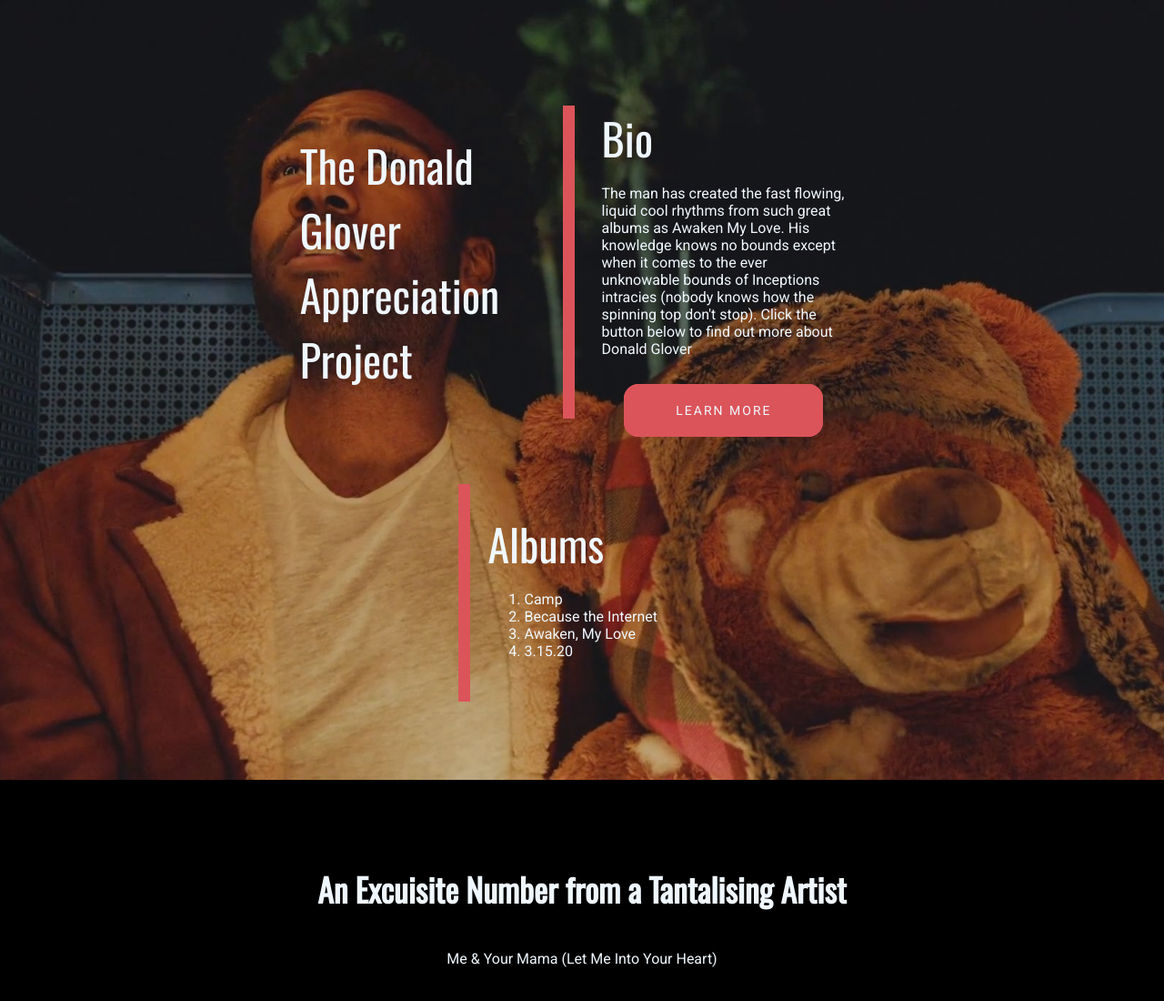
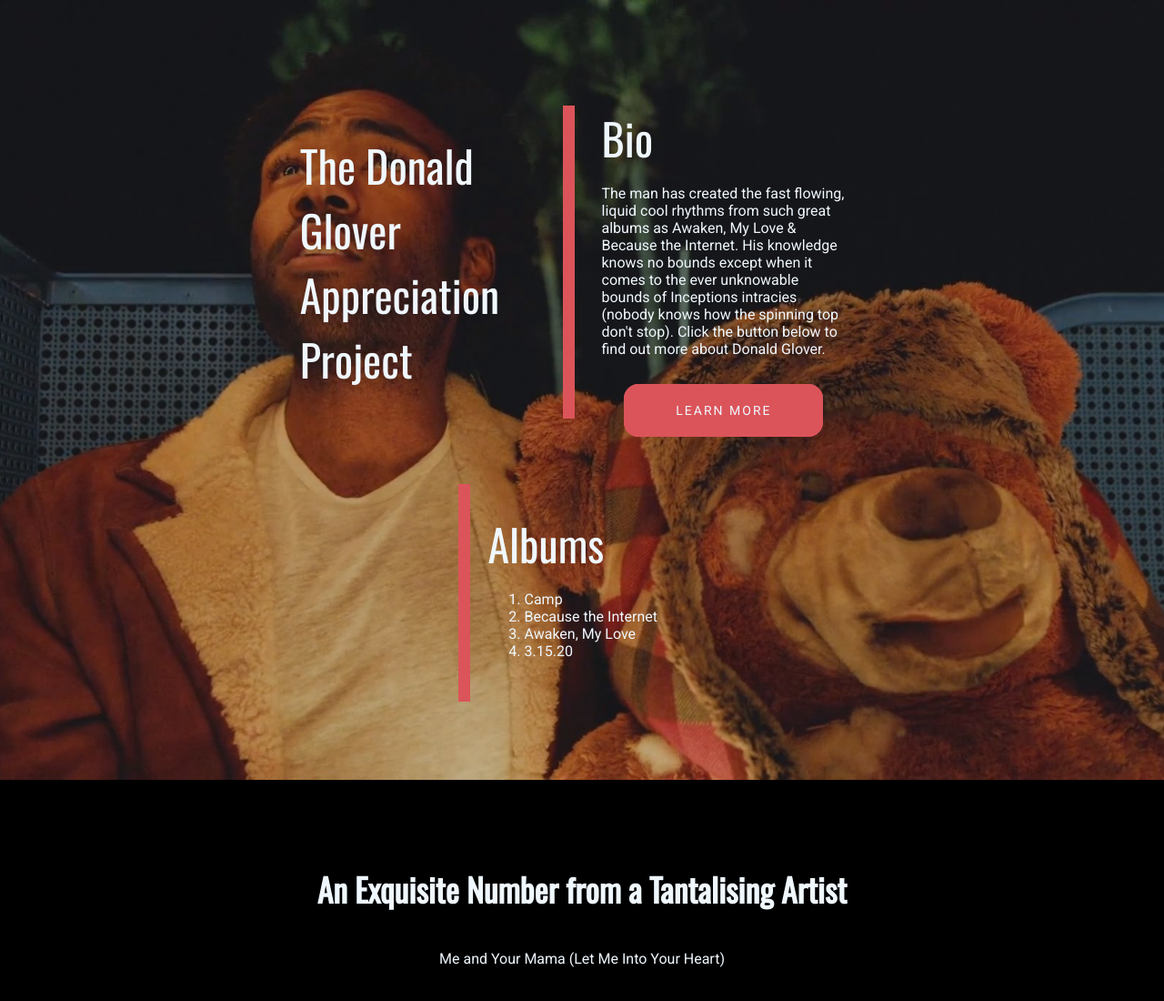
Before and after one commit to TheInfamousGrim/Fanpage_Project, a plain HTML site: page index.html in a window 1280 px wide. Shown: the top 1100 px of the page at 91% size. Drawn offline with nearby package versions, Linux system fonts and the light colour scheme; grey boxes are pictures that could not be loaded.

Commit message:
adjusted font URL HTTPS call to hopefully get the link working

```diff
--- a/index.html
+++ b/index.html
@@ -7,8 +7,8 @@
     <title>Childish Gambino Fansite</title>
     <link rel="stylesheet" href="CSS/style.css">
     <link rel="icon" type="image/x-icon" href="Images/favicon.ico">
-    <link href='http://fonts.googleapis.com/css?family=Oswald' rel='stylesheet' type='text/css'>
-    <link href='http://fonts.googleapis.com/css?family=Roboto' rel='stylesheet' type='text/css'>
+    <link href='//fonts.googleapis.com/css?family=Oswald' rel='stylesheet' type='text/css'>
+    <link href='//fonts.googleapis.com/css?family=Roboto' rel='stylesheet' type='text/css'>
 </head>
 <body>
     <section class="donald-background" data-image-width="1920" data-image-height="1080">
@@ -19,9 +19,9 @@
             </div>
             <div class="centre-flex-item-bio">
                 <h2 class="bio-title">Bio</h2>
-                <p class="bio-main-body">The man has created the fast flowing, liquid cool rhythms from such great albums as Awaken My Love.
+                <p class="bio-main-body">The man has created the fast flowing, liquid cool rhythms from such great albums as Awaken, My Love & Because the Internet.
                 His knowledge knows no bounds except when it comes to the ever unknowable bounds of Inceptions intracies (nobody knows how the spinning top don't stop).
-                Click the button below to find out more about Donald Glover </p>
+                Click the button below to find out more about Donald Glover.</p>
                 <div class="padding-bottom-bio-main"></div>
                 <div class="container-button-discography">
                     <a class="button-discography" href="https://en.wikipedia.org/wiki/Childish_Gambino_discography" target="_blank" rel="noopener noreferrer">Learn More</a>
@@ -41,8 +41,8 @@
     </section>
     <section class="favourite-song-section">
         <div class="flex-container-favourite-song">
-            <h2 class="favourite-song-title">An Excuisite Number from a Tantalising Artist</h2>
-            <p class="favourite-song-name">Me & Your Mama (Let Me Into Your Heart)</p>
+            <h2 class="favourite-song-title">An Exquisite Number from a Tantalising Artist</h2>
+            <p class="favourite-song-name">Me and Your Mama (Let Me Into Your Heart)</p>
             <div class="iframe-container">
                 <iframe class="responsive-mama-video" src="https://www.youtube.com/embed/_hZCsgcKa-g" title="YouTube video player" frameborder="0" allow="accelerometer; autoplay; clipboard-write; encrypted-media; gyroscope; picture-in-picture" allowfullscreen></iframe>
             </div>
```
